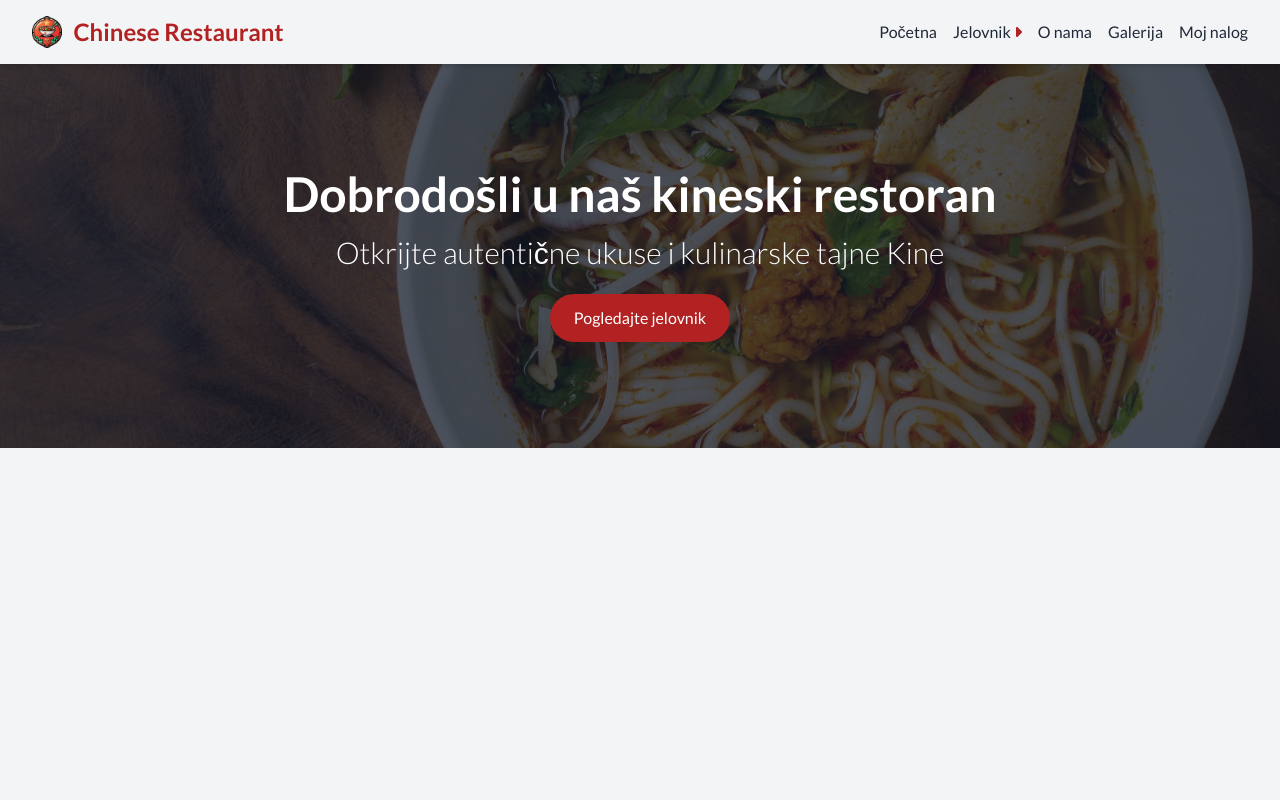
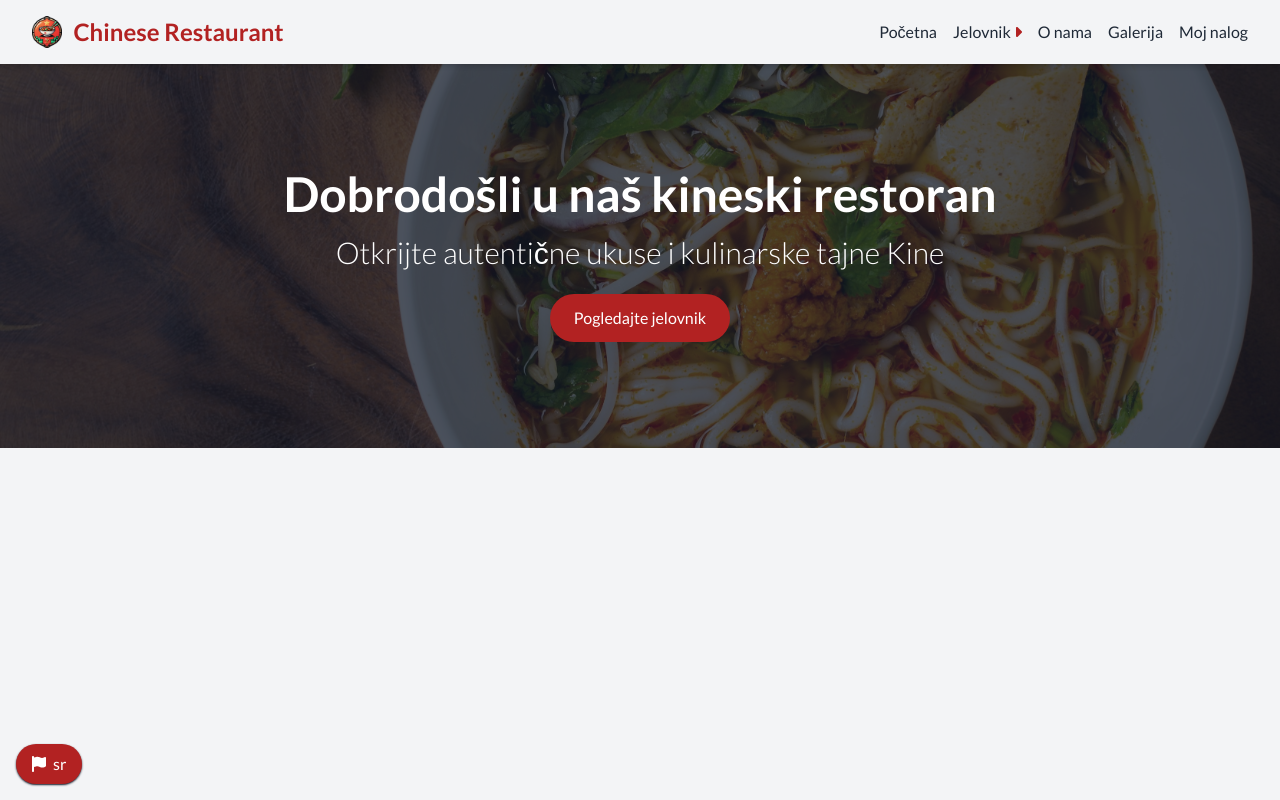
Before and after one commit to ilija02/restaurant-app, a Vue app: page / in a window 1280 px wide. Built offline with nearby package versions, Linux system fonts and the light colour scheme.

Commit message:
add button for switching language

```diff
--- a/src/App.vue
+++ b/src/App.vue
@@ -1,6 +1,14 @@
 <template>
   <router-view />
+  <LanguageSwitch />
 </template>
 
 <script>
+import LanguageSwitch from '@/components/LanguageSwitch.vue';
+export default {
+  name: "App",
+  components: {
+    LanguageSwitch
+  },
+};
 </script>
--- /dev/null
+++ b/src/components/LanguageSwitch.vue
@@ -0,0 +1,36 @@
+<template>
+    <div class="fixed bottom-4 left-4 transform z-50 ">
+        <div v-if="showOptions">
+            <button @click="setLanguage('en')"
+                class="block w-24 bg-white text-gray-900 px-4 py-2 rounded-full shadow-md focus:outline-none mb-1">English</button>
+            <button @click="setLanguage('sr')"
+                class="block w-24 bg-white text-gray-900 px-4 py-2 rounded-full shadow-md focus:outline-none mb-1">Serbian</button>
+        </div>
+        <button @click="toggleOptions"
+            class="bg-primary-500 text-white px-4 py-2 rounded-full  focus:outline-none shadow-sm shadow-gray-900">
+            <fa icon="flag" class="mr-1" />
+            {{ this.$i18n.locale }}
+        </button>
+    </div>
+</template>
+
+<script>
+export default {
+    data() {
+        return {
+            showOptions: false,
+        };
+    },
+    methods: {
+        toggleOptions() {
+            this.showOptions = !this.showOptions;
+        },
+        setLanguage(lang) {
+            this.$i18n.locale = lang;
+            this.showOptions = false;
+        },
+    },
+};
+</script>
+
+<style scoped></style>
```
